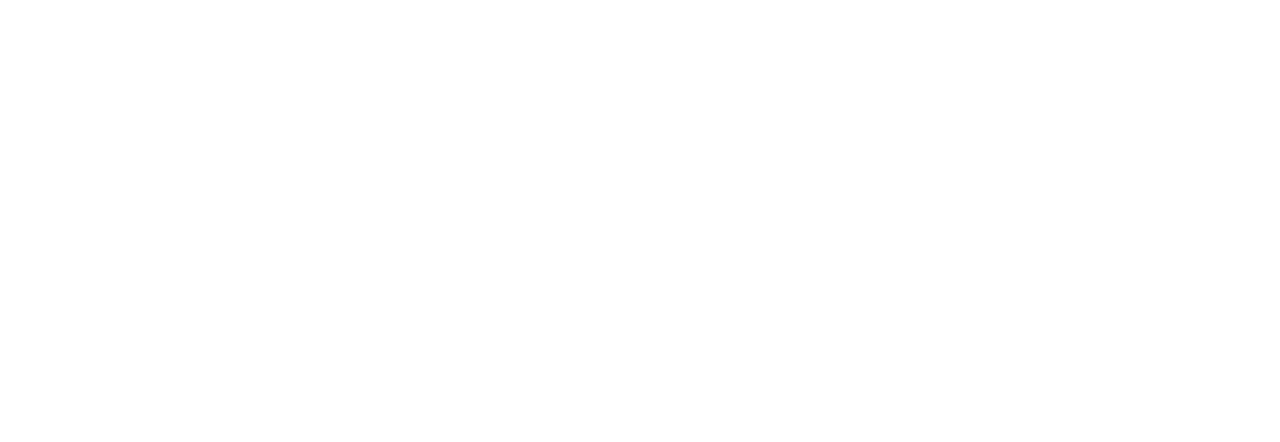
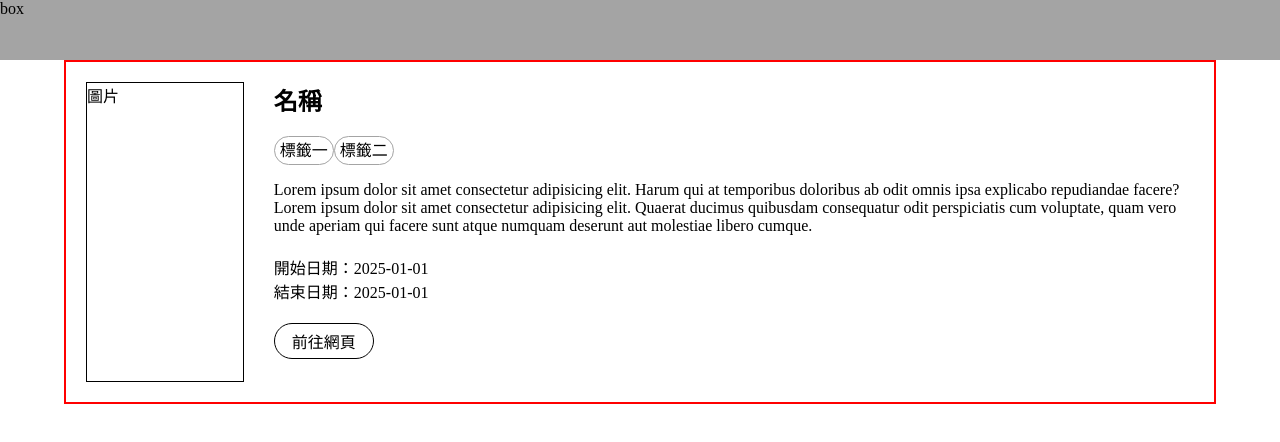
Before and after one commit to tamytammy/layout_project, a plain HTML site: page index.html in a window 1280 px wide. Drawn offline with Linux system fonts and the light colour scheme.

Commit message:
feat: 新增未來渲染資料樣式與排版

```diff
--- a/assets/data/practices.json
+++ b/assets/data/practices.json
@@ -4,6 +4,10 @@
         "title": "Practice 1",
         "description": "Description for practice 1",
         "URL": "./practice1.html",
-        "date": "2025-07-31"
+        "start-date": "2025-07-31",
+        "end-date": "",
+        "status": "In Progress",
+        "tags": ["HTML", "CSS"],
+        "image": "./images/practice1.png"
     }
 ]
--- /dev/null
+++ b/assets/scss/_header.scss
@@ -0,0 +1,7 @@
+
+
+.header-container{
+    background-color: #a4a4a4;
+    height: 60px;
+    width: 100%;
+}
--- /dev/null
+++ b/assets/scss/_main.scss
@@ -0,0 +1,43 @@
+
+
+.main-content{
+    width: 90%;
+    margin: 0 auto;
+    padding: 20px;
+    border: 2px solid red;
+    display: flex;
+    gap: 30px;
+    &__img{
+        width: 400px;
+        height: 300px;
+        border: 1px solid black;
+    }
+    &__text{
+        display: flex;
+        flex-direction: column;
+        gap: 20px;
+        p{
+            span{
+                border: 1px solid #a4a4a4;
+                padding: 5px;
+                border-radius: 40px;
+            }
+        }
+        &-date{
+            display: flex;
+            flex-direction: column;
+        }
+        &-link{
+            a{
+                display: inline-block;
+                text-decoration: none;
+                color: #000;
+                border: 1px solid #000;
+                text-align: center;
+                width: 100px;
+                padding: 5px;
+                border-radius: 100px;
+            }
+        }
+    }
+}
--- a/assets/style/style.scss
+++ b/assets/style/style.scss
@@ -3,3 +3,6 @@
     margin: 0;
     box-sizing: border-box;
 }
+
+@import "../scss/header";
+@import "../scss/main";
--- a/index.html
+++ b/index.html
@@ -8,7 +8,29 @@
 </head>
 <body>
     <div id="app">
+        <header class="header-container">
+            box
+        </header>
+        <main class="main-container">
+            <section class="main">
+                <div class="main-content">
+                    <div class="main-content__img">圖片</div>
+                    <div class="main-content__text">
+                        <h1>名稱</h1>
+                        <p><span>標籤一</span><span>標籤二</span></p>
+                        <p>Lorem ipsum dolor sit amet consectetur adipisicing elit. Harum qui at temporibus doloribus ab odit omnis ipsa explicabo repudiandae facere?Lorem ipsum dolor sit amet consectetur adipisicing elit. Quaerat ducimus quibusdam consequatur odit perspiciatis cum voluptate, quam vero unde aperiam qui facere sunt atque numquam deserunt aut molestiae libero cumque.</p>
 
+                        <div class="main-content__text-date">
+                            <span>開始日期：2025-01-01</span>
+                            <span>結束日期：2025-01-01</span>
+                        </div>
+                        <div class="main-content__text-link">
+                            <a href="#">前往網頁</a>
+                        </div>
+                    </div>
+                </div>
+            </section>
+        </main>
     </div>
 </body>
 </html>
```
Also changed, not shown: assets/style/style.css, 1 other file.
